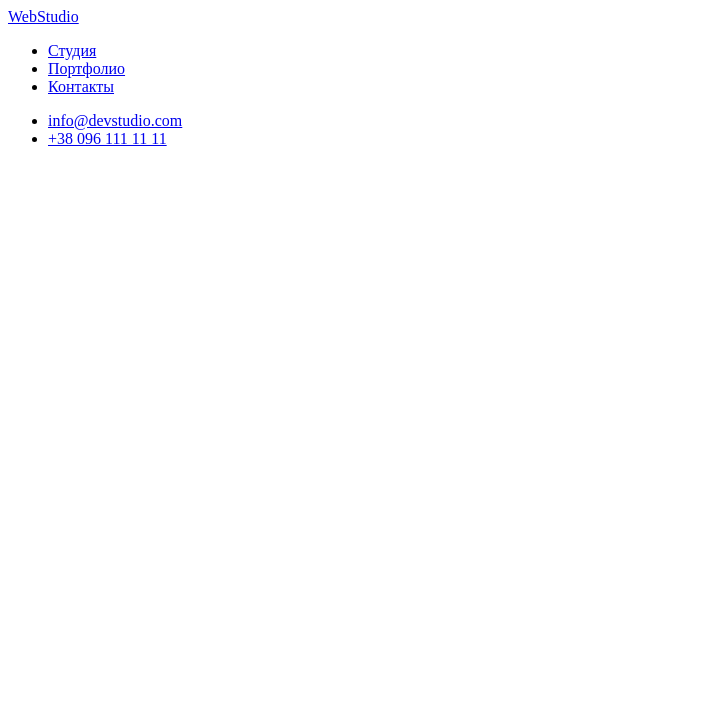
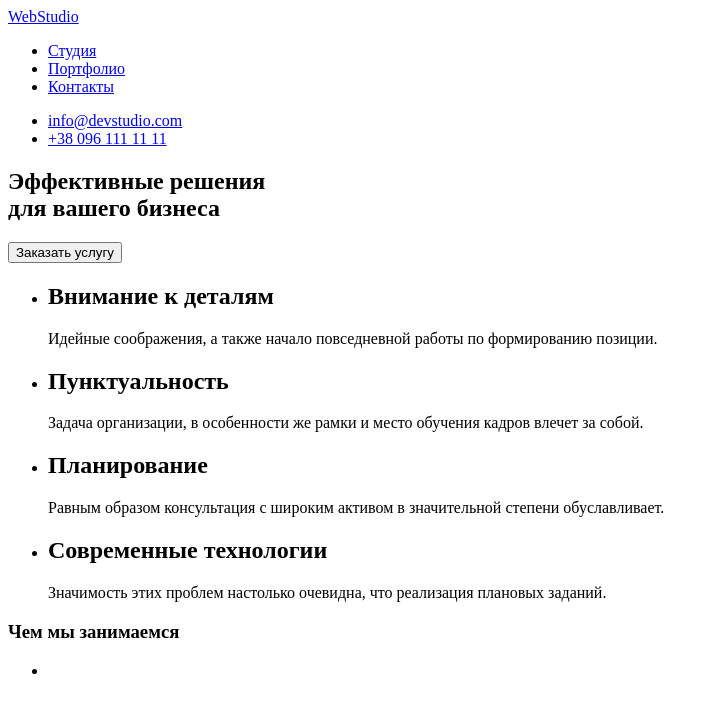
Before and after one commit to Sergvah/goit-markup-hw-01, a plain HTML site: page index.html in a window 1280 px wide. Shown: the whole page, without its empty margins (0-717 px from the left). Drawn offline with Linux system fonts and the light colour scheme.

Commit message:
начало 2 секции

```diff
--- a/index.html
+++ b/index.html
@@ -25,5 +25,39 @@
           <a href="tel:+380961111111"> +38 096 111 11 11</a></li>
           </ul>
     </header>
+    <div>
+        <section>
+            <h1>
+                Эффективные решения <br> для вашего бизнеса
+            </h1>
+            <button>Заказать услугу</button>
+        </section>
+    </div>
+    <section>
+    <ul>
+        <li>
+            <h2>Внимание к деталям</h2>
+            <p>Идейные соображения, а также начало повседневной работы по формированию позиции.</p>
+        </li>
+        <li>
+            <h2>Пунктуальность</h2>
+            <p>Задача организации, в особенности же рамки и место обучения кадров влечет за собой.</p>
+        </li>
+        <li>
+            <h2>Планирование</h2>
+            <p>Равным образом консультация с широким активом в значительной степени обуславливает.</p>
+        </li>
+        <li>
+            <h2>Современные технологии</h2>
+            <p>Значимость этих проблем настолько очевидна, что реализация плановых заданий.</p>
+        </li>
+    </ul>
+    </section>
+    <section>
+        <h3>Чем мы занимаемся</h3>
+        <ul>
+            <li></li>
+        </ul>
+    </section>
 </body>
 </html>
```
